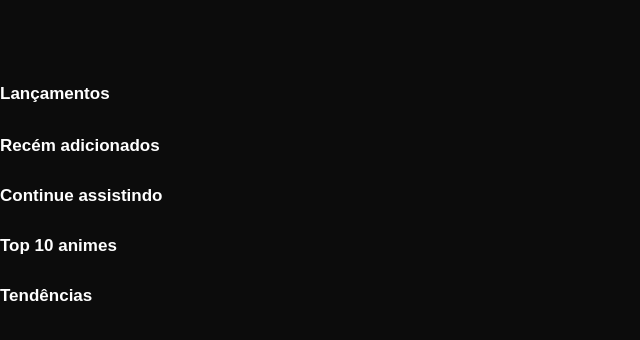
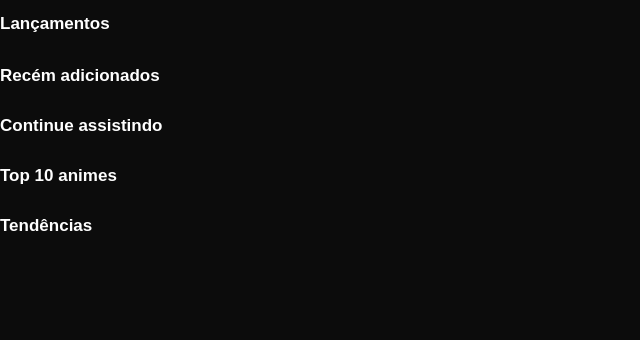
Before and after one commit to felipeGG8/application-site-anime, a plain HTML site: page index.html in a window 1280 px wide. Shown: the whole page, without its empty margins (0-640 px from the left). Drawn offline with Linux system fonts and the light colour scheme.

Commit message:
Update index.html

```diff
--- a/index.html
+++ b/index.html
@@ -12,9 +12,6 @@
 
     <style>
 
-      body {
-  padding-top: 70px; /* Altura do header */
-}
 
 
       @font-face {
```
